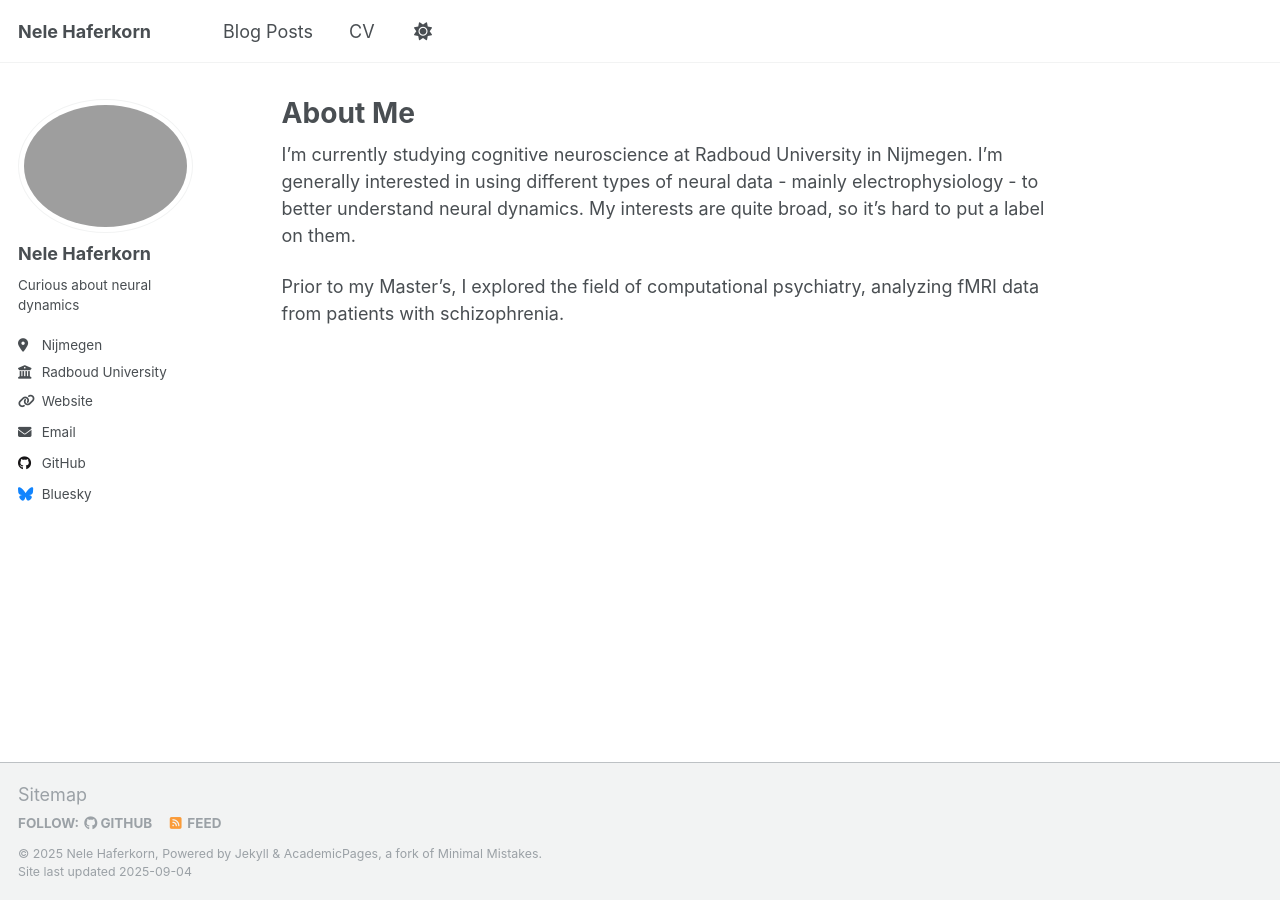
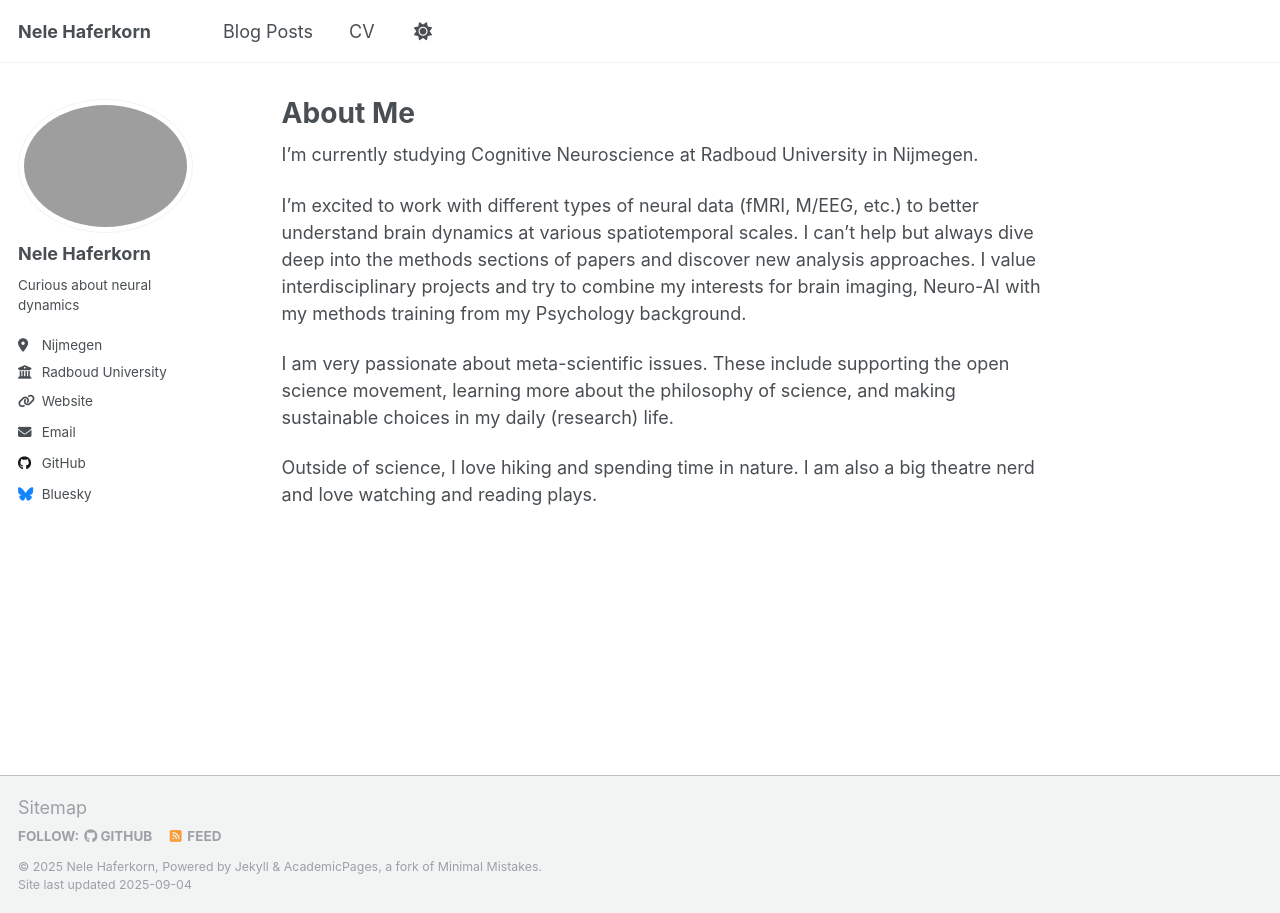
Before and after one commit to nhaferkorn/nhaferkorn.github.io, a Jekyll site: the page built from _pages/about.md, in a window 1280 px wide. Built offline with Jekyll 4.4.1, drawn with Linux system fonts in a browser that asks for light colours.

Commit message:
Update about me

```diff
--- a/_pages/about.md
+++ b/_pages/about.md
@@ -7,6 +7,14 @@ redirect_from:
   - /about.html
 ---
 
-I'm currently studying cognitive neuroscience at Radboud University in Nijmegen. I'm generally interested in using different types of neural data - mainly electrophysiology - to better understand neural dynamics. My interests are quite broad, so it's hard to put a label on them.
 
-Prior to my Master's, I explored the field of computational psychiatry, analyzing fMRI data from patients with schizophrenia.
+I'm currently studying Cognitive Neuroscience at Radboud University in Nijmegen.
+
+I'm excited to work with different types of neural data (fMRI, M/EEG, etc.) to better understand brain dynamics at various spatiotemporal scales.
+I can’t help but always dive deep into the methods sections of papers and discover new analysis approaches.
+I value interdisciplinary projects and try to combine my interests for brain imaging, Neuro-AI with my methods training from my Psychology background.
+
+I am very passionate about meta-scientific issues. These include supporting the open science movement, learning more about the philosophy of science, and making sustainable choices in my daily (research) life.
+
+Outside of science, I love hiking and spending time in nature.
+I am also a big theatre nerd and love watching and reading plays.
```
